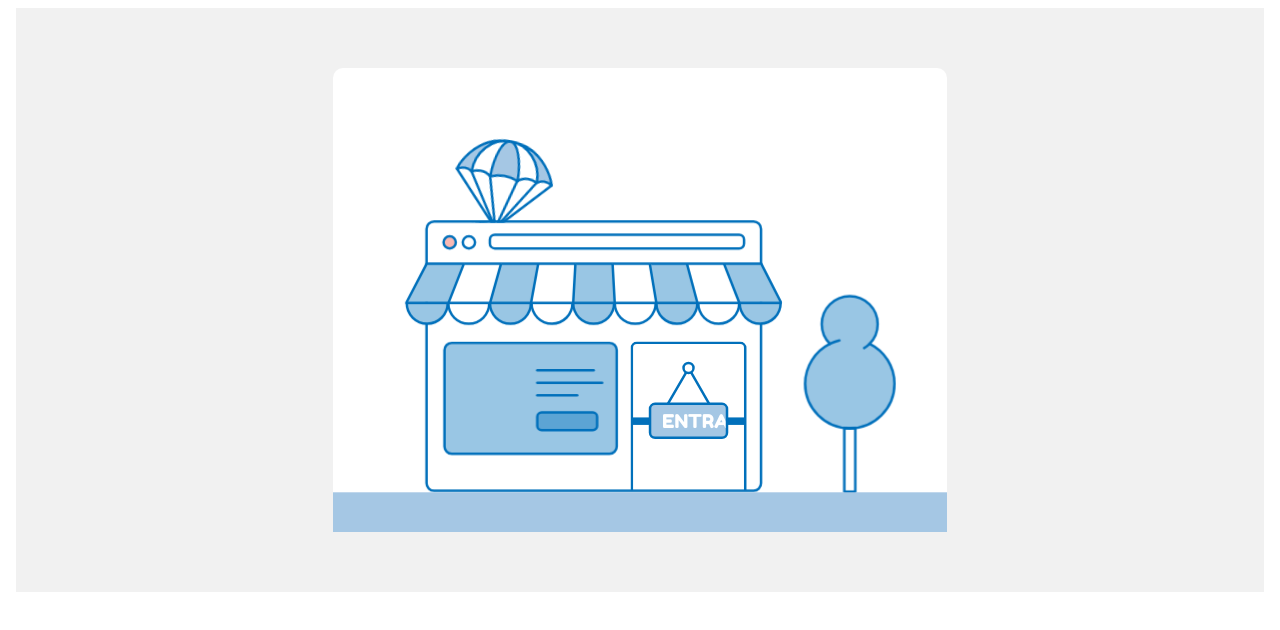
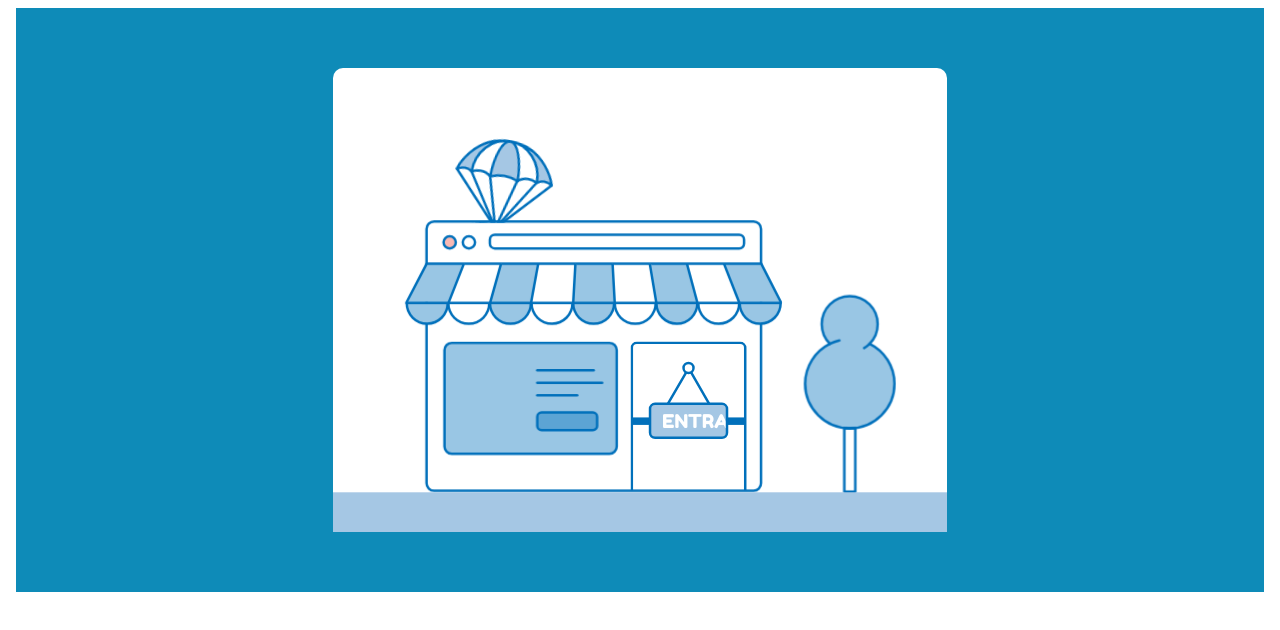
Before and after one commit to luca-lezzerini/scarsefour, an Angular app in the folder client-scarsefour/client-scarsefour/: page /app-home-page in a window 1280 px wide. Shown: the top 630 px of the page. Built offline with nearby package versions, Linux system fonts and the light colour scheme.

Commit message:
Update theme.css

```diff
--- a/client-scarsefour/client-scarsefour/src/app/theme.css
+++ b/client-scarsefour/client-scarsefour/src/app/theme.css
@@ -7,7 +7,7 @@
     body {
     font-family: Arial;
     padding: 10px;
-    background: #f1f1f1;
+    background: #0E8BB8;
     }
 
     .header {
@@ -29,7 +29,6 @@
     padding: 14px 16px;
     text-decoration: none;
     }
-
     .barranav {
     overflow: hidden;
     background-color: #333;
```
